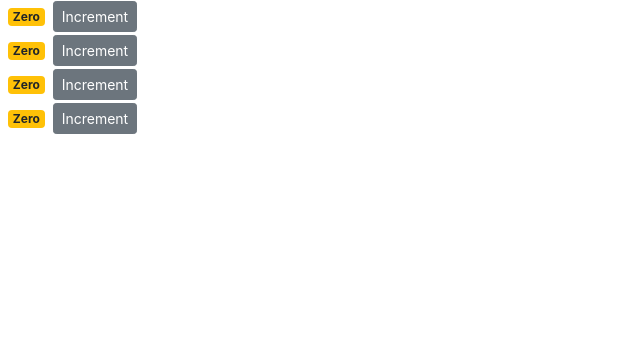
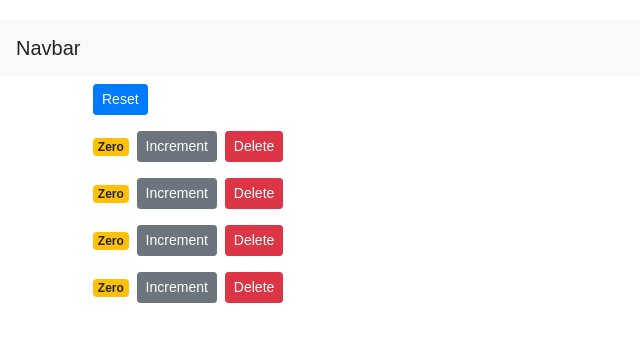
Before and after one commit to sahilpatel18/MovieApp, a React (Create React App) app: page / in a window 1280 px wide. Shown: the top 342 px of the page, without its empty margins (0-640 px from the left). Built offline with nearby package versions, Linux system fonts and the light colour scheme.

Commit message:
raising handling events and removing local state from Counter

```diff
--- a/src/components/App.js
+++ b/src/components/App.js
@@ -1,12 +1,15 @@
 import React from "react";
-import Movies from "./Movies";
-import '../index.css'
-
+import NavBar from "./NavBar";
+import "../index.css";
+import Counters from "./Counters";
 
 export default function App() {
   return (
-    <main className='container'>
-      <Movies />
-    </main>
+    <>
+      <NavBar />
+      <main className='container'>
+        <Counters />
+      </main>
+    </>
   );
 }
--- a/src/components/Counter.js
+++ b/src/components/Counter.js
@@ -1,24 +1,21 @@
 import React, { Component } from "react";
 
 class Counter extends Component {
-  state = {
-    value: this.props.value
-  };
-
-  handleIncrement = () => {
-    this.setState({ value: this.state.value + 1 });
-  };
-
   render() {
-
     return (
       <div>
         <span className={this.getBadgeClasses()}>{this.formatCount()}</span>
         <button
-          onClick={this.handleIncrement}
-          className="btn btn-secondary btn-sm"
+          onClick={() => this.props.onIncrement(this.props.counter)}
+          className='btn btn-secondary btn-sm'
         >
           Increment
+        </button>
+        <button
+          onClick={() => this.props.onDelete(this.props.counter.id)}
+          className='btn btn-danger btn-sm m-2'
+        >
+          Delete
         </button>
       </div>
     );
@@ -26,12 +23,12 @@
 
   getBadgeClasses() {
     let classes = "badge m-2 badge-";
-    classes += this.state.value === 0 ? "warning" : "primary";
+    classes += this.props.counter.value === 0 ? "warning" : "primary";
     return classes;
   }
 
   formatCount() {
-    const { value: count } = this.state;
+    const { value: count } = this.props.counter;
     return count === 0 ? "Zero" : count;
   }
 }
--- a/src/components/Counters.js
+++ b/src/components/Counters.js
@@ -10,11 +10,45 @@
       { id: 4, value: 0 },
     ],
   };
+
+  handleDelete = (counterId) => {
+    const counters = this.state.counters.filter((c) => c.id !== counterId);
+    this.setState({ counters });
+  };
+
+  handleIncrement = (counter) => {
+    const counters = [...this.state.counters];
+    const index = counters.indexOf(counter);
+    counters[index] = { ...counter };
+    counters[index].value++;
+    this.setState({ counters });
+  };
+
+  handleReset = () => {
+    const counters = this.state.counters.map((c) => {
+      c.value = 0;
+      return c;
+    });
+    this.setState({ counters });
+  };
+
   render() {
     return (
       <div>
+        <button
+          onClick={this.handleReset}
+          className='btn btn-primary btn-sm m-2'
+        >
+          Reset
+        </button>
         {this.state.counters.map((counter) => (
-          <Counter key={counter.id} value={counter.value}/>
+          <Counter
+            key={counter.id}
+            onDelete={this.handleDelete}
+            counter={counter}
+            onIncrement={this.handleIncrement}
+            onReset={this.handleReset}
+          />
         ))}
       </div>
     );
--- /dev/null
+++ b/src/components/NavBar.js
@@ -0,0 +1,13 @@
+import React, { Component } from "react";
+
+export default class NavBar extends Component {
+  render() {
+    return (
+      <nav className='navbar navbar-light bg-light'>
+        <a className='navbar-brand'>
+          Navbar
+        </a>
+      </nav>
+    );
+  }
+}
--- a/src/index.js
+++ b/src/index.js
@@ -2,9 +2,9 @@
 import ReactDOM from "react-dom";
 import 'bootstrap/dist/css/bootstrap.css'
 import 'font-awesome/css/font-awesome.css'
-//import App from './components/App'
+import App from './components/App'
 //import Counters from './components/Counters'
 //import Counter from './components/Counter'
-import Counters from "./components/Counters";
 
-ReactDOM.render(<Counters />, document.querySelector("#root"));
+
+ReactDOM.render(<App />, document.querySelector("#root"));
```
